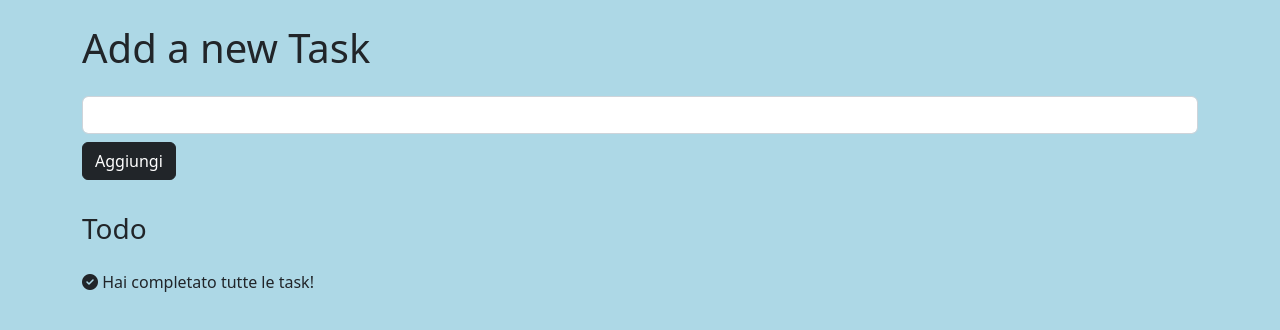
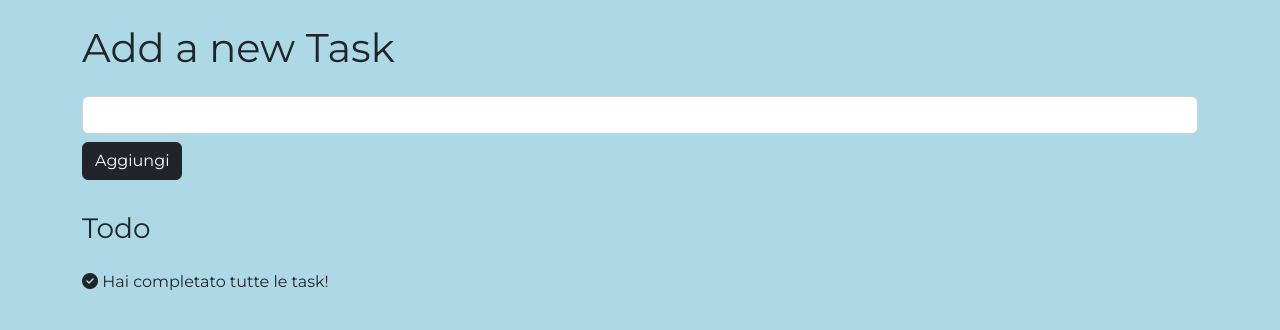
Before and after one commit to RodrigoFantechi/vue-todolist, a plain HTML site: page index.html in a window 1280 px wide. Drawn offline with nearby package versions, Linux system fonts and the light colour scheme.

Commit message:
add google font

```diff
--- a/assets/css/style.css
+++ b/assets/css/style.css
@@ -5,6 +5,7 @@
     }
     body{
         background-color: lightblue;
+        font-family: 'Montserrat', sans-serif;
     }
     .underline{
         text-decoration: line-through;
--- a/index.html
+++ b/index.html
@@ -6,6 +6,11 @@
     <meta http-equiv="X-UA-Compatible" content="IE=edge">
     <meta name="viewport" content="width=device-width, initial-scale=1">
     <title>vue-todolist</title>
+    <!-- GOOGLE FONT -->
+    <link rel="preconnect" href="https://fonts.googleapis.com">
+    <link rel="preconnect" href="https://fonts.gstatic.com" crossorigin>
+    <link href="https://fonts.googleapis.com/css2?family=Montserrat:wght@400;700&display=swap" rel="stylesheet">
+
     <!-- FONT AWESOME -->
     <link rel="stylesheet" href="https://cdnjs.cloudflare.com/ajax/libs/font-awesome/6.2.0/css/all.min.css"
         integrity="sha512-xh6O/CkQoPOWDdYTDqeRdPCVd1SpvCA9XXcUnZS2FmJNp1coAFzvtCN9BmamE+4aHK8yyUHUSCcJHgXloTyT2A=="
```
